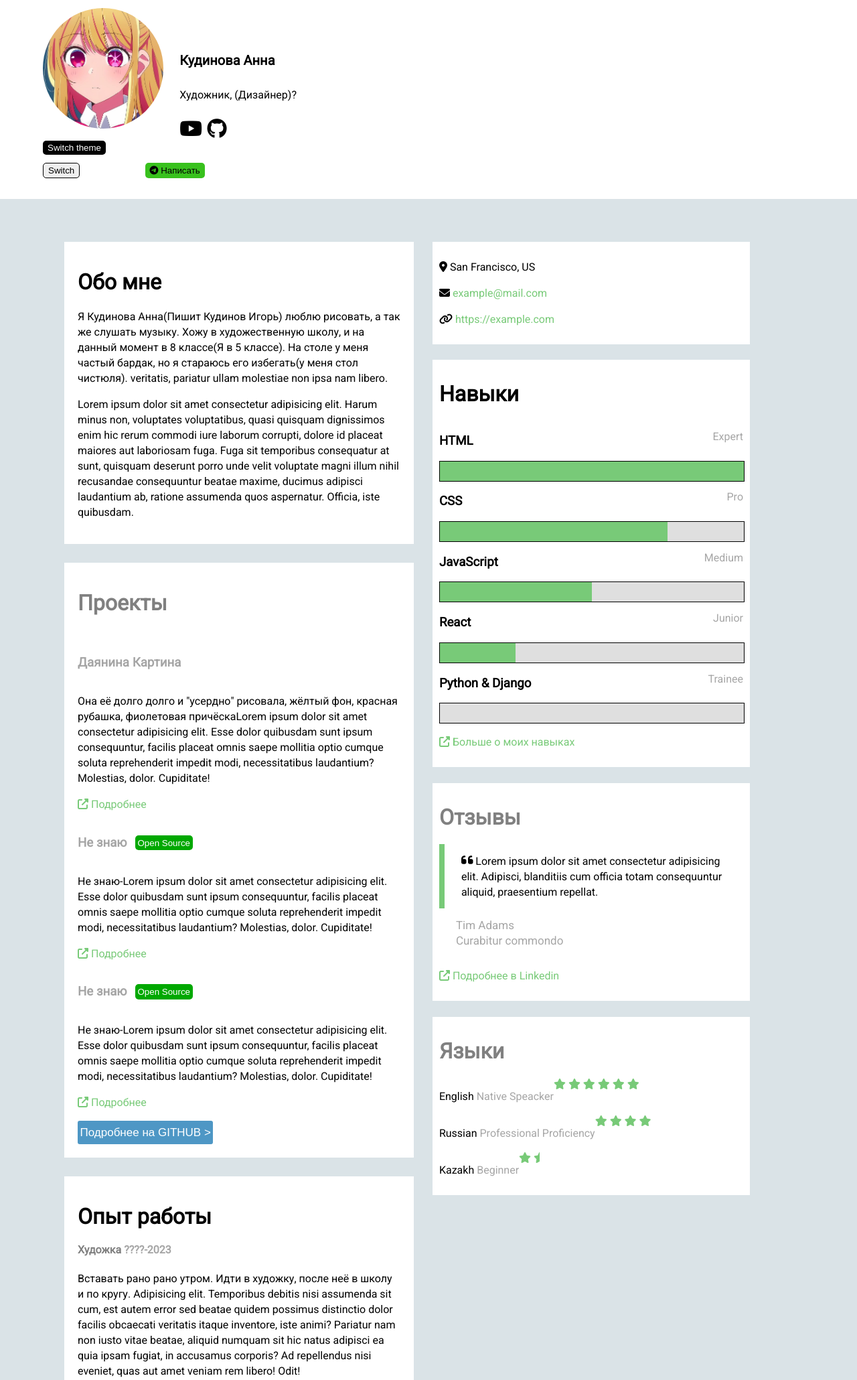
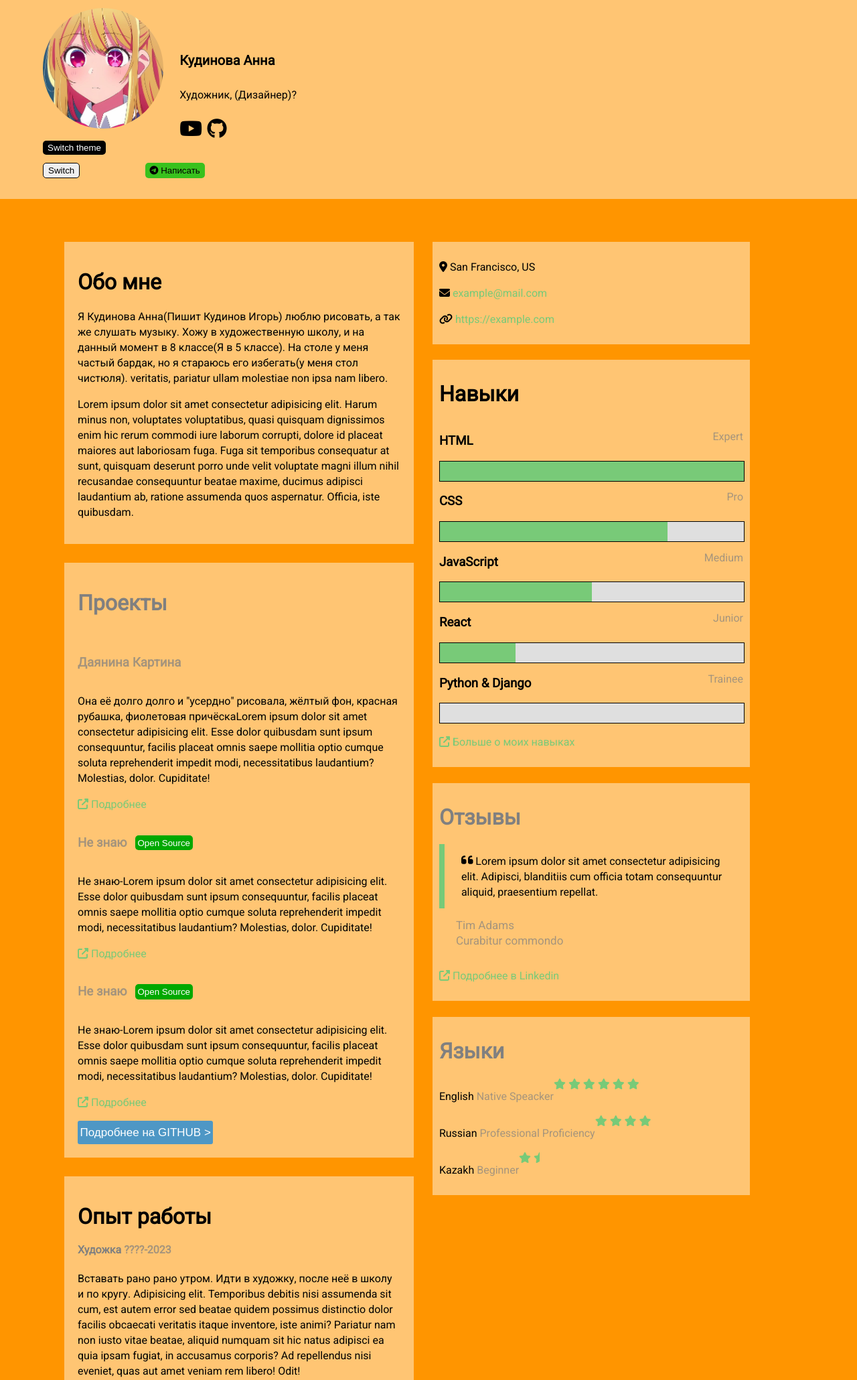
Before and after one commit to gameWork1/olscience_test-portfolio, a PHP site: page / in a window 1280 px wide. Shown: the top 2060 px of the page at 67% size. Run offline with PHP 8.4, Linux system fonts and the light colour scheme; some libraries are stand-ins or nearby versions; some web fonts are replaced.

Commit message:
orange_version

```diff
--- a/index.html
+++ b/index.html
@@ -29,7 +29,7 @@
                         <button class="switch-theme-btn" id="switch_btn">Switch theme</button>
                     </div>
                     <div class="header--buttons-lvl-line-bottom">
-                        <button class="b-switch" onclick="button_click(this)">Switch</button>
+                        <button class="b-switch" onclick="showHideBtn(this)">Switch</button>
                         <button onclick="button_click(this)" class="tg-write"><i class="fa-brands fa-telegram"></i> Написать</button>
                     </div>
 
--- a/media_changes.css
+++ b/media_changes.css
@@ -67,7 +67,7 @@
         margin: 3% 5.5%;
     }
     .audio-block{
-        max-width: 140px;
+        max-width: 100%;
     }
     .cart{
         margin-left: 1.5%;
@@ -77,7 +77,7 @@
 }
 @media (max-width:980px){
     header{
-        position: sticky;
+        position: static;
         top: 0;
         display: flex;
         flex-direction: row;
@@ -144,10 +144,10 @@
         margin: 3% 5.5%;
     }
     .audio-block{
-        max-width: 140px;
+        max-width: 100%;
     }
     .cart{
-        margin-left: 1.5%;
+        margin-left: 0.5%;
         display: flex;
         flex-direction: column;
     }
--- a/script.js
+++ b/script.js
@@ -13,3 +13,14 @@ switchMode.onclick = function () {
         theme.href = "style.css";
     }
 }
+function showHideBtn(event){
+    let btns = document.querySelectorAll("#hidden");
+    btns.forEach(btn => {
+
+        if(btn.classList.contains("hidden")){
+            btn.classList.remove("hidden");
+        }else{
+            btn.classList.add("hidden");
+        }
+    });
+}
--- a/style.css
+++ b/style.css
@@ -1,9 +1,14 @@
 @import url('https://fonts.googleapis.com/css2?family=Oswald:wght@200&family=Roboto:ital,wght@0,300;0,400;1,400&family=Tektur&display=swap');
+:root{
+    --header: #FFC573;
+    --body: #FF9500;
+    --footer: #BF8430;
+}
 
 header{
     position: sticky;
     top: 0;
-    background-color: white;
+    background-color: var(--header);
     display: flex;
     flex-direction: row;
     width: 100%;
@@ -13,7 +18,8 @@ header{
 body{
     margin: 0;
     padding: 0;
-    background-color: rgb(218, 227, 231);
+    background-color: var(--body);
+    /* rgb(218, 227, 231) */
     font-family: "Roboto", sans-serif;
 }
 a{
@@ -118,14 +124,15 @@ button{
     flex-direction: column;
     width: 100%;
 }
+.main--value-text-midle, .main--value-text-right{
+    background-color: var(--header);
+}
 .main--value-text-midle{
-    background-color: white;
     margin: 0 7% 0 0;
     margin-bottom: 5%;
     padding: 20px 20px;
 }
 .main--value-text-right{
-    background-color: white;
     margin: 0;
     margin-bottom: 5%;
     padding: 10px 20px;
@@ -258,7 +265,8 @@ button{
     font-size: 23px;
 }
 footer{
-    background-color: rgb(0,139, 139);
+    background-color: var(--footer);
+    /* rgb(0,139, 139) */
     text-align: center;
     width: 100%;
     color: white;
```
Also changed, not shown: style_dark.css (+15 -6 lines).
